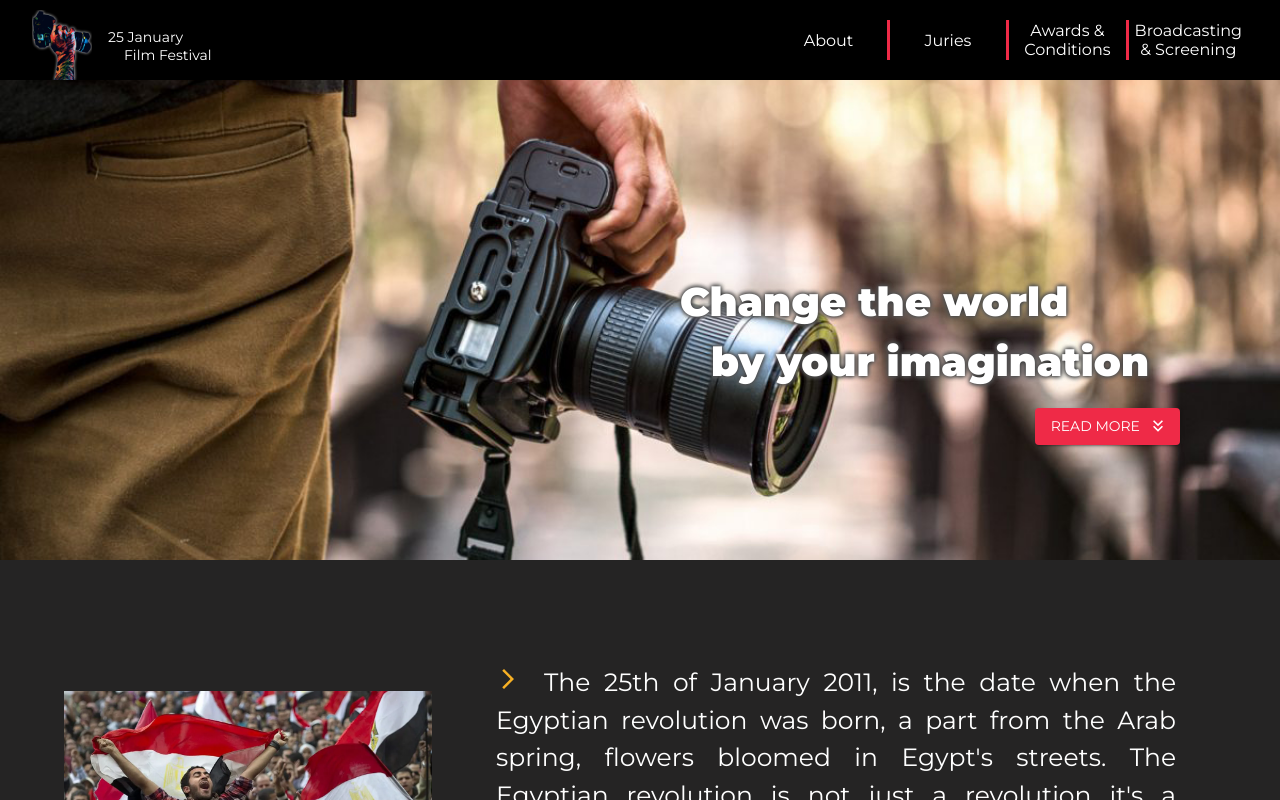
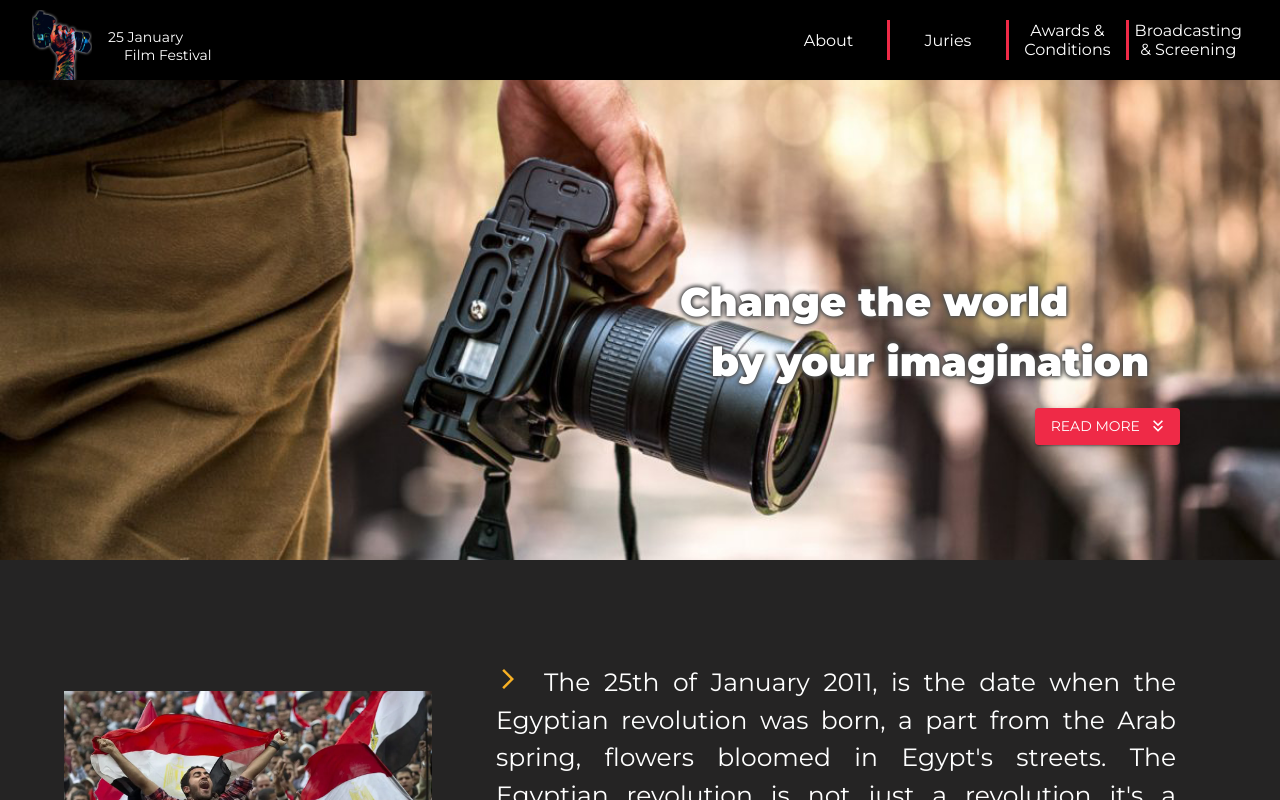
Before and after one commit to ObadaMoustafa/25-January-Film-Festival, a React (Create React App) app: page / in a window 1280 px wide. Shown: the top 800 px of the page. Built offline with nearby package versions, Linux system fonts and the light colour scheme.

Commit message:
fixed some comments

```diff
--- a/src/routes/home/components/Header.jsx
+++ b/src/routes/home/components/Header.jsx
@@ -1,13 +1,11 @@
 import { Box, Button, Stack, Typography } from "@mui/material";
 import React from "react";
-import { useOutletContext } from "react-router-dom";
 import holdCameraPic from "../../../images/homepage/homepage-holding-camera.jpg";
 import holdCameraPicMobile from "../../../images/homepage/home-holding-camera-mobile.jpg";
 import KeyboardDoubleArrowDownIcon from "@mui/icons-material/KeyboardDoubleArrowDown";
 
 function Header() {
   //write code here
-  const navbarHeight = useOutletContext();
   const typoProps = {
     color: "white",
     component: "h2",
@@ -30,10 +28,10 @@ function Header() {
       sx={{
         backgroundImage: {
           xs: `url(${holdCameraPicMobile})`,
-          md: `url(${holdCameraPic})`,
+          sm: `url(${holdCameraPic})`,
         },
         backgroundRepeat: "no-repeat",
-        backgroundPosition: "bottom",
+        backgroundPosition: "center",
         backgroundSize: "cover",
         resize: "both",
       }}
--- a/src/routes/home/components/HomeParagraph.jsx
+++ b/src/routes/home/components/HomeParagraph.jsx
@@ -15,7 +15,7 @@ function HomeParagraph({ content, type }) {
       alignItems="center"
       direction={type === "left" ? "row" : "row-reverse"}
     >
-      <Grid item xs={12} md={4}>
+      <Grid item xs={12} sm={6} md={4}>
         <CardMedia component="img" src={photo} sx={{ p: 0 }} />
       </Grid>
       <Grid item xs={12} md={8}>
```
